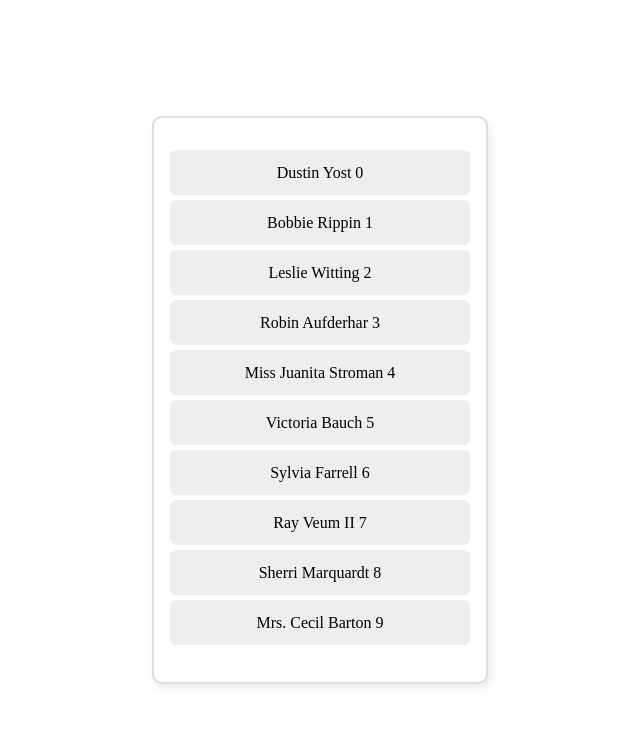
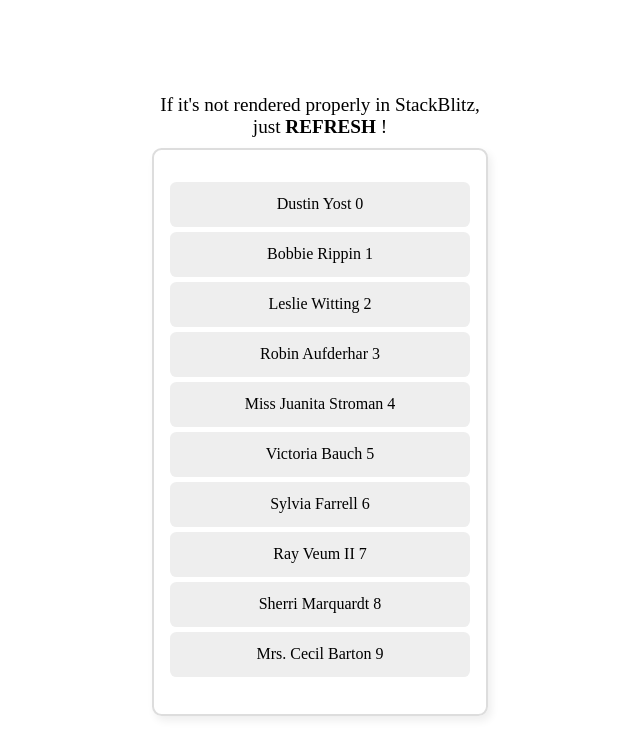
Before and after one commit to 3fuyang/virtual-list, a React (Vite) app: page / in a window 1280 px wide. Shown: the top 756 px of the page, without its empty margins (320-960 px from the left). Built offline with nearby package versions, Linux system fonts and the light colour scheme.

Commit message:
Add a notification for StackBlitz.

```diff
--- a/src/App.tsx
+++ b/src/App.tsx
@@ -22,6 +22,11 @@ function App() {
 
   return (
     <div className="App">
+      <div className="notification">
+        If it's not rendered properly in StackBlitz,
+        <br/>
+        just <strong>REFRESH</strong> !
+      </div>
       <div className="mobile">
         <VirtualList list={list} itemHeight={50} />
       </div>
--- a/src/app.css
+++ b/src/app.css
@@ -2,11 +2,19 @@ body {
   padding: 0;
   margin: 0;
 }
+
 .App {
   display: flex;
+  flex-direction: column;
   justify-content: center;
   align-items: center;
   height: 100vh;
+}
+
+.notification {
+  margin: .5em 0;
+  text-align: center;
+  font-size: 1.2em;
 }
 
 .mobile {
```
